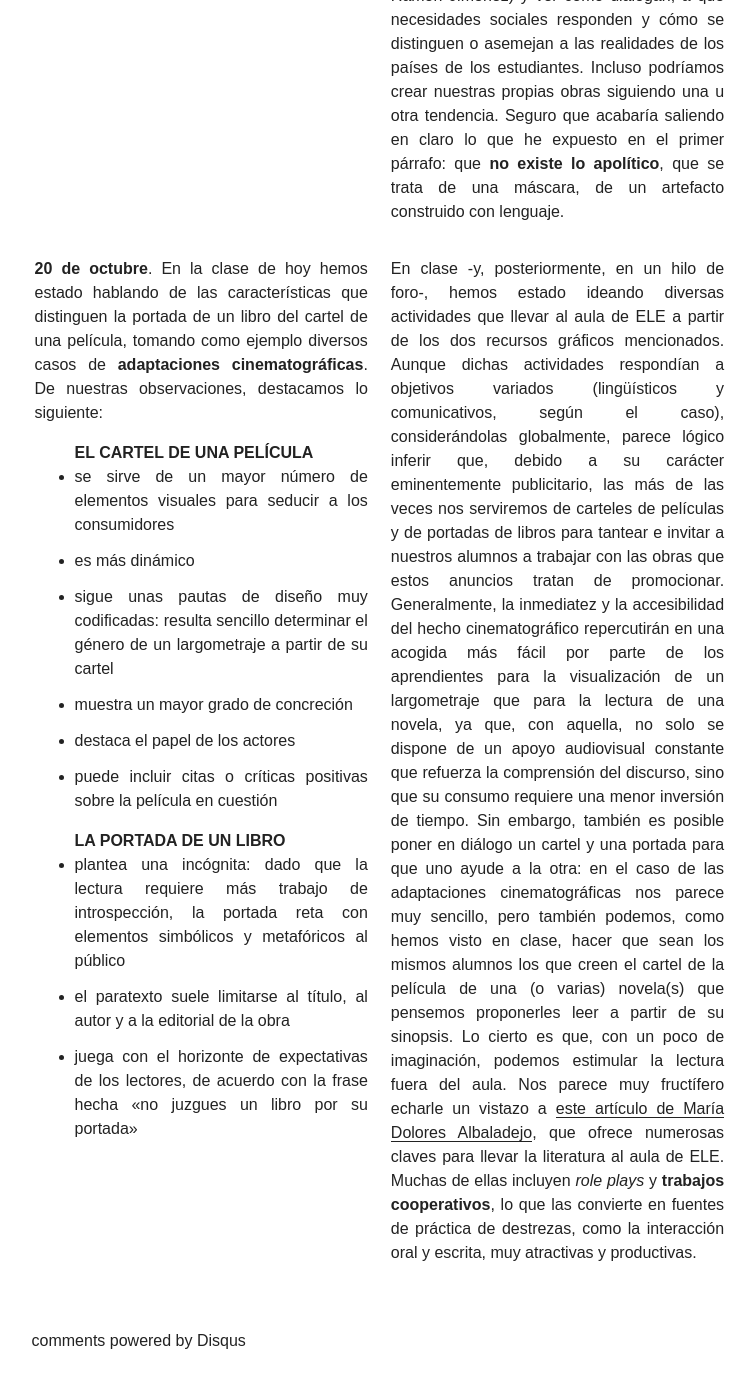
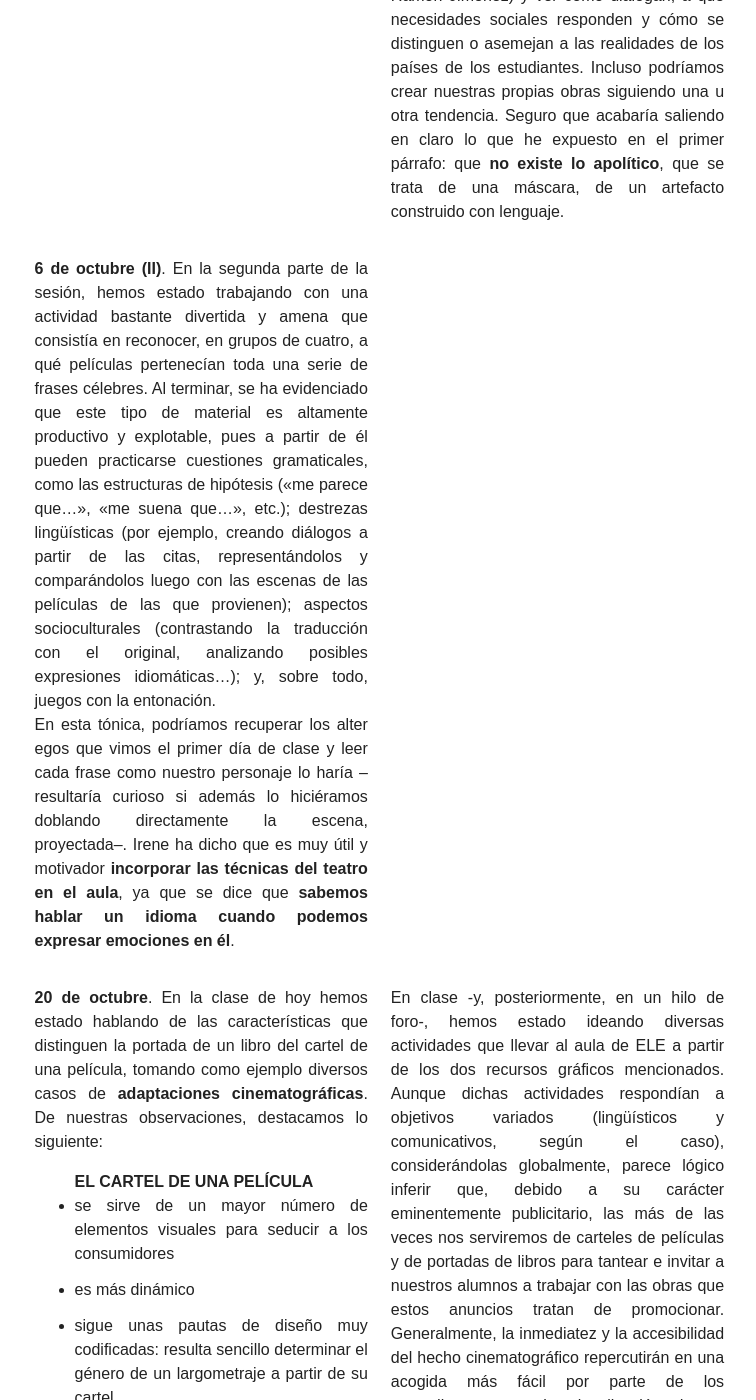
Before and after one commit to immalopez/immalopez.github.io, a Jekyll site: the page built from _posts/blog/2017-10-20-registro-de-aprendizaje-reflexivo.md, in a window 1280 px wide and 1400 px high, scrolled down 3237 px. Shown: the whole window, without its empty margins (348-1104 px from the left). Built offline with Jekyll 4.4.1, drawn with Linux system fonts in a browser that asks for light colours; nearby versions of some CDN libraries; comment, search, counter and statistics services are not loaded.

Commit message:
Update 2017-10-20-registro-de-aprendizaje-reflexivo.md

```diff
--- a/_posts/blog/2017-10-20-registro-de-aprendizaje-reflexivo.md
+++ b/_posts/blog/2017-10-20-registro-de-aprendizaje-reflexivo.md
@@ -48,6 +48,12 @@
 Asimismo, el arte –dentro del cual se engloban el cine y la literatura– representa una enorme fuente de recursos textuales, como ya se ha puesto de manifiesto con las propuestas mencionadas en la columna de la izquierda, y, puesto que una de sus mayores virtudes es la capacidad de evocación<br /> –cuyo objetivo es invitar a la (no-)reflexión–, permite dialogar con muchas realidades históricas y geográficas. Creo que me gustaría experimentar en el aula de ELE comparando muestras de arte propagandístico (por ejemplo, <i>El acorazado Potemkin</i> de Eisenstein) con el supuesto <i>ars gratia artis</i> (Baudelaire, Valéry, o la poesía pura de Juan Ramón Jiménez) y ver cómo dialogan, a qué necesidades sociales responden y cómo se distinguen o asemejan a las realidades de los países de los estudiantes. Incluso podríamos crear nuestras propias obras siguiendo una u otra tendencia. Seguro que acabaría saliendo en claro lo que he expuesto en el primer párrafo: que <strong>no existe lo apolítico</strong>, que se trata de una máscara, de un artefacto construido con lenguaje.
       </td>
       </tr>
+    <tr>
+      <td><strong>6 de octubre (II)</strong>. En la segunda parte de la sesión, hemos estado trabajando con una actividad bastante divertida y amena que consistía en reconocer, en grupos de cuatro, a qué películas pertenecían toda una serie de frases célebres. Al terminar, se ha evidenciado que este tipo de material es altamente productivo y explotable, pues a partir de él pueden practicarse cuestiones gramaticales, como las estructuras de hipótesis («me parece que…», «me suena que…», etc.); destrezas lingüísticas (por ejemplo, creando diálogos a partir de las citas, representándolos y comparándolos luego con las escenas de las películas de las que provienen); aspectos socioculturales (contrastando la traducción con el original, analizando posibles expresiones idiomáticas…); y, sobre todo, juegos con la entonación.
+        <br />
+En esta tónica, podríamos recuperar los alter egos que vimos el primer día de clase y leer cada frase como nuestro personaje lo haría –resultaría curioso si además lo hiciéramos doblando directamente la escena, proyectada–. Irene ha dicho que es muy útil y motivador <strong>incorporar las técnicas del teatro en el aula</strong>, ya que se dice que <strong>sabemos hablar un idioma cuando podemos expresar emociones en él</strong>.
+      </td>
+      </tr>
         <tr>
       <td><strong>20 de octubre</strong>. En la clase de hoy hemos estado hablando de las características que distinguen la portada de un libro del cartel de una película, tomando como ejemplo diversos casos de <strong>adaptaciones cinematográficas</strong>.
         De nuestras observaciones, destacamos lo siguiente:
```
